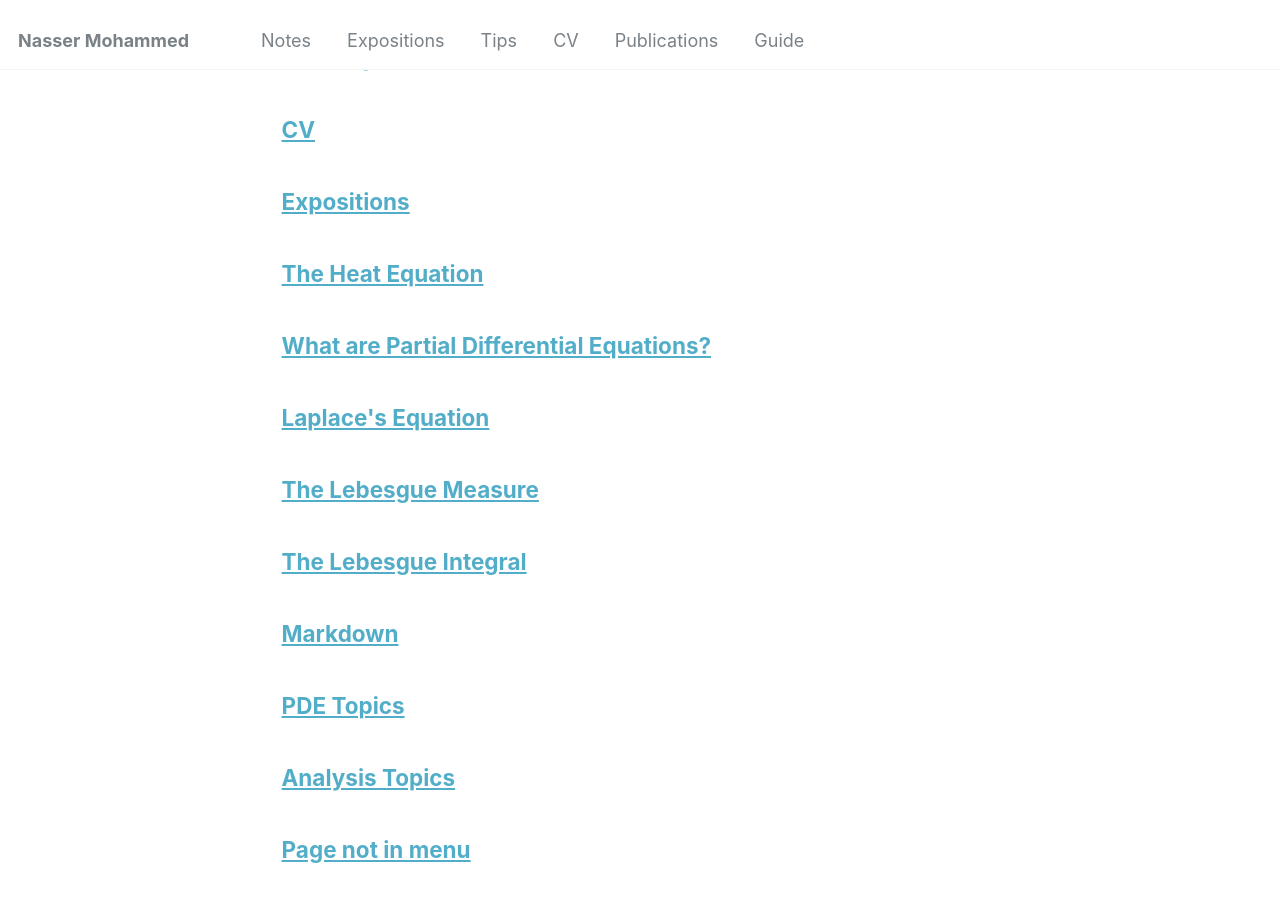
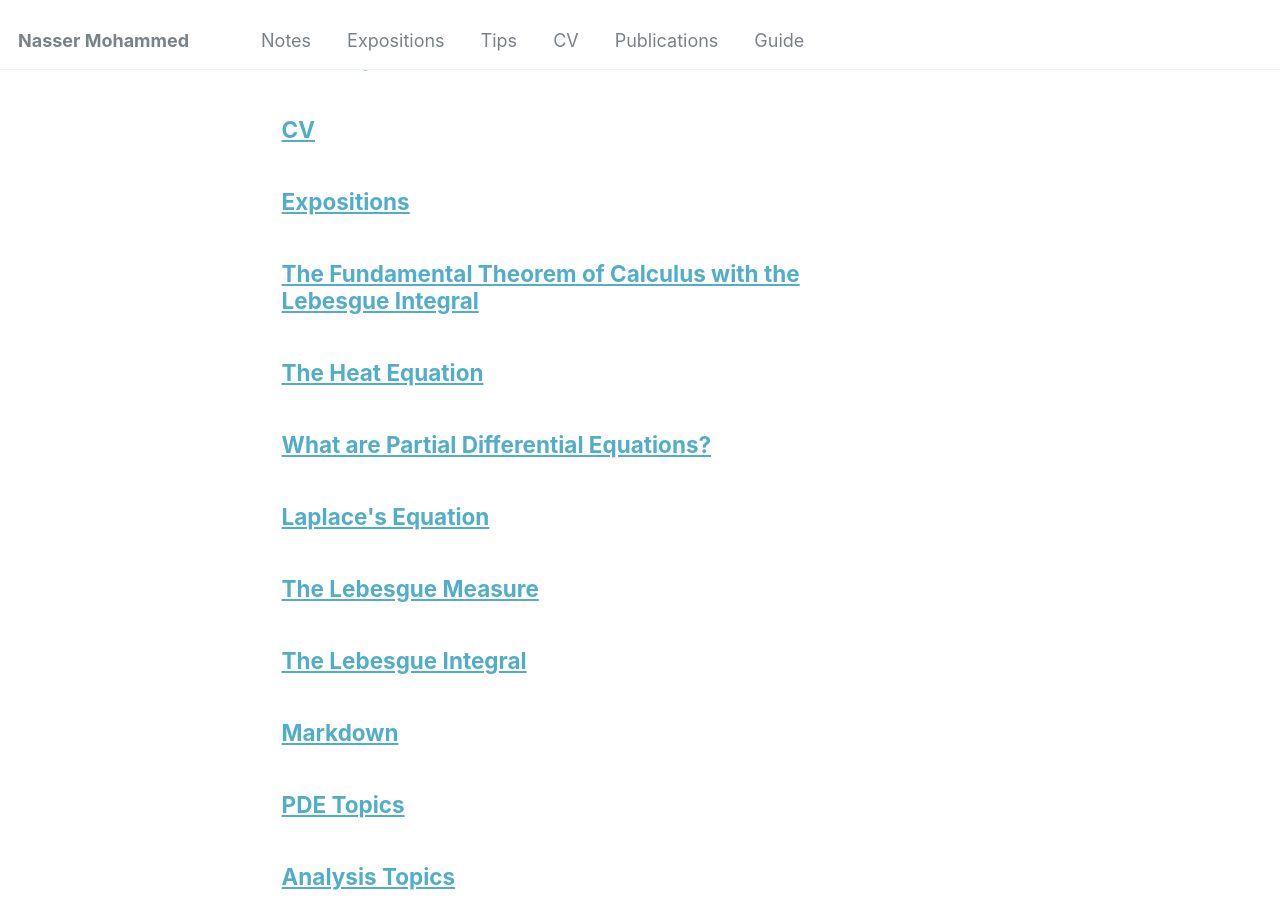
Before and after one commit to Nasser-Mohammed/Nasser-Mohammed.github.io, a Jekyll site: the page built from _pages/page-archive.html, in a window 1280 px wide and 900 px high, scrolled down 423 px. Built offline with Jekyll 4.4.1, drawn with Linux system fonts in a browser that asks for light colours.

Commit message:
Update ftc.md

```diff
--- a/_pages/notes/analysis/ftc.md
+++ b/_pages/notes/analysis/ftc.md
@@ -1 +1,8 @@
-h
+---
+layout: archive
+title: "The Fundamental Theorem of Calculus with the Lebesgue Integral"
+permalink: /notes/analysis/ftc/
+author_profile: false
+---
+<hr style="border: 2px solid black;">
+\\[\int\\]
```
